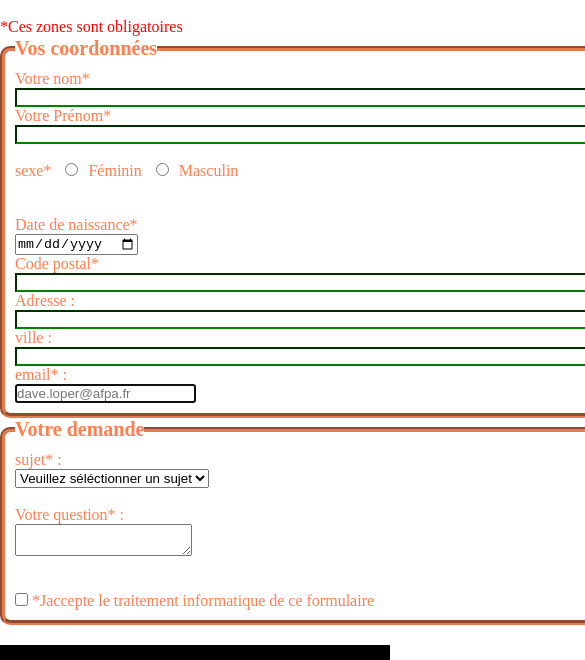
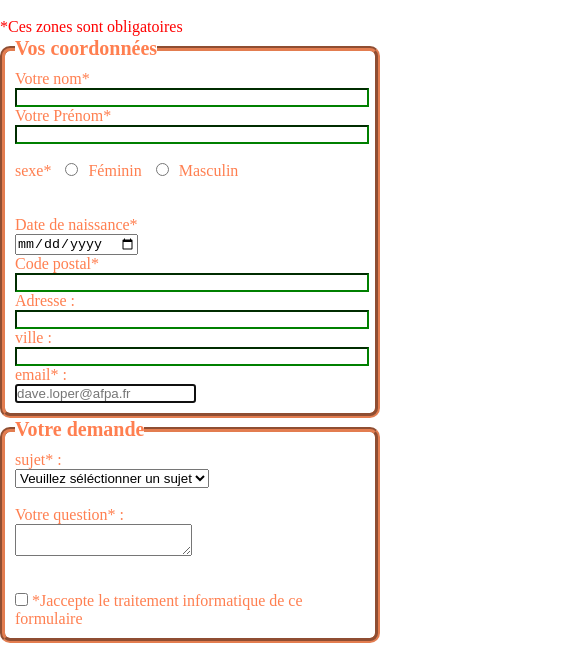
Before and after one commit to Lmickaeldev/jarditou_project, a plain HTML site: page contact.html in a window 390 px wide. Shown: the part 123-783 px from the top of the page, 585 px wide, since content can reach past the window. Drawn offline with Linux system fonts and the light colour scheme.

Commit message:
responsive sav

```diff
--- a/assets/css/style.css
+++ b/assets/css/style.css
@@ -395,11 +395,17 @@ input[type="radio"] {
      th + td {
         padding-left: 10px;
     }
+    .coordonné{
+      width: 500px;
+    }
 }
 @media screen and (max-width: 590px) {
   .logo h1 {
     display: flex;
     flex-direction: column;
   }
+  .coordonné{
+    width: 350px;
+  }
 
 }
```
Also changed, not shown: tableau.html (+1 -1 lines).
